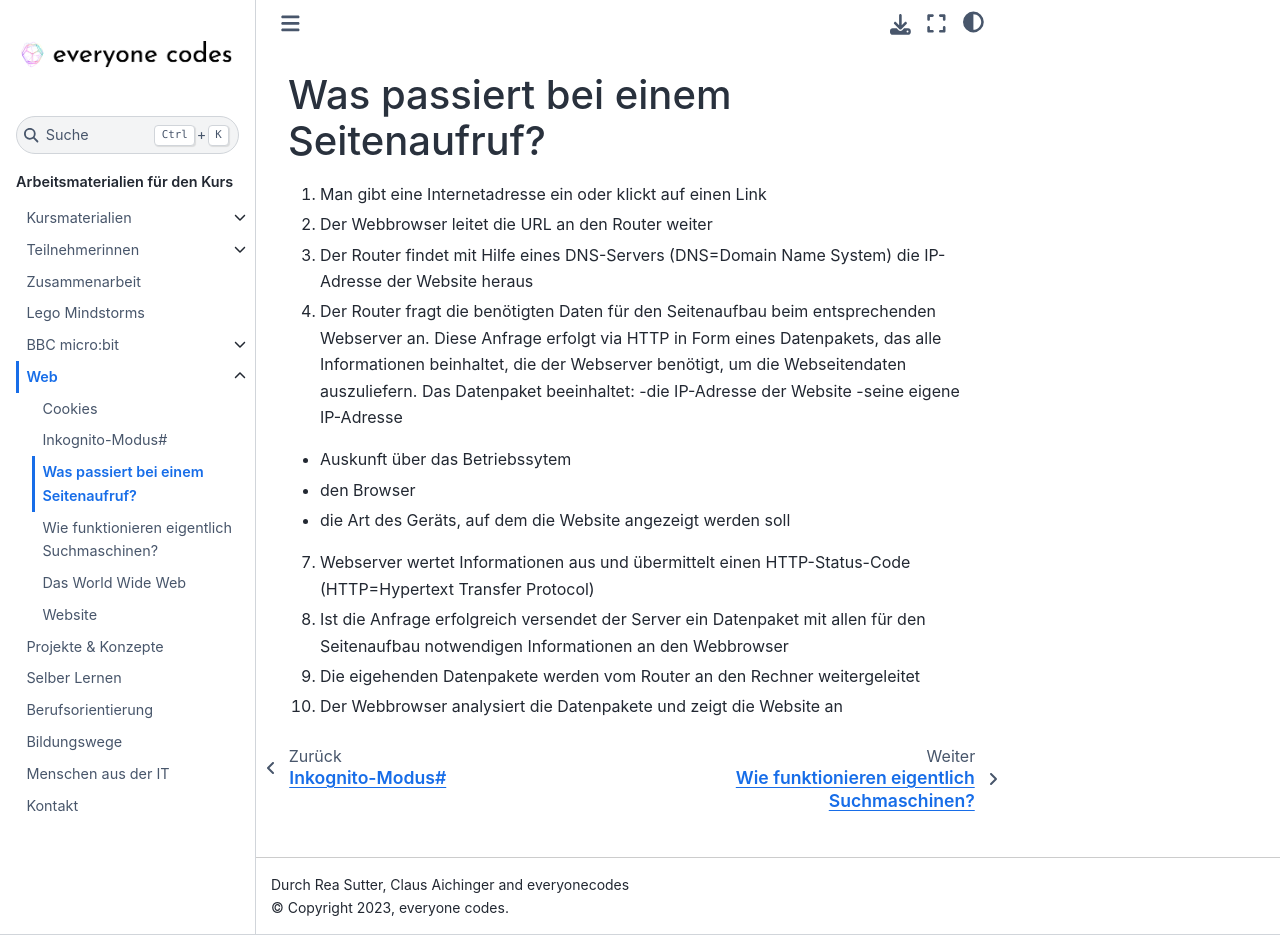
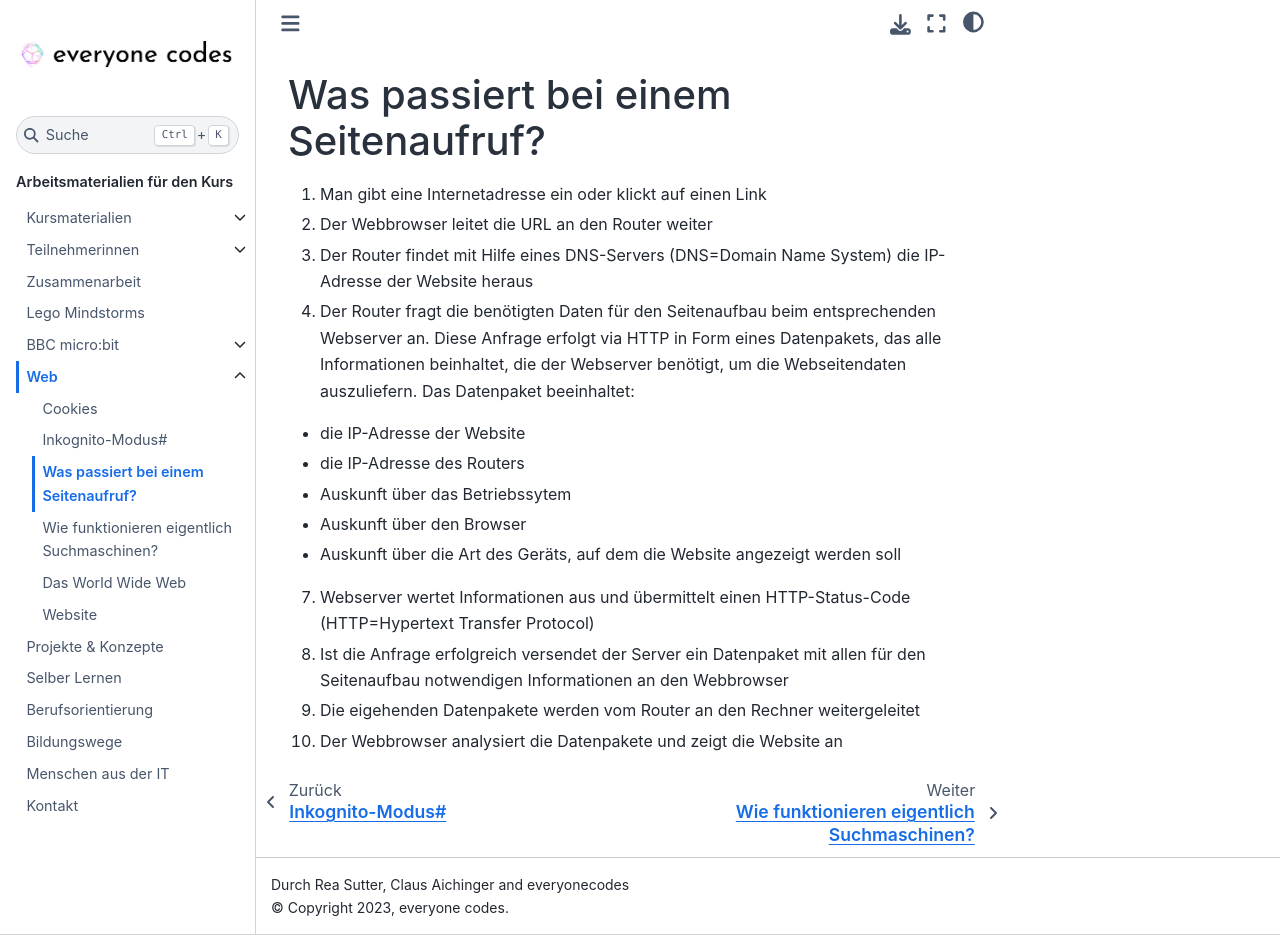
Before and after one commit to ec-mentors/IT-ist-das-was-fuer-mich-i05, a Sphinx documentation site: the page built from source/web/seitenaufruf_www.md, in a window 1280 px wide and 935 px high. Built offline with Sphinx 7.4.7 and the Sphinx Book theme 1.1.4, drawn with Linux system fonts in a browser that asks for light colours.

Commit message:
Update seitenaufruf_www.md

```diff
--- a/source/web/seitenaufruf_www.md
+++ b/source/web/seitenaufruf_www.md
@@ -2,12 +2,13 @@
 1. Man gibt eine Internetadresse ein oder klickt auf einen Link
 2. Der Webbrowser leitet die URL an den Router weiter
 3. Der Router findet mit Hilfe eines DNS-Servers (DNS=Domain Name System) die IP-Adresse der Website heraus
-4. Der Router fragt die benötigten Daten für den Seitenaufbau beim entsprechenden Webserver an. Diese Anfrage erfolgt via HTTP in Form eines Datenpakets, das alle Informationen beinhaltet, die der Webserver benötigt, um die Webseitendaten auszuliefern. Das Datenpaket beeinhaltet:
- -die IP-Adresse der Website
- -seine eigene IP-Adresse
+4. Der Router fragt die benötigten Daten für den Seitenaufbau beim entsprechenden Webserver an. Diese Anfrage erfolgt via HTTP in Form eines Datenpakets, das alle Informationen beinhaltet, die der Webserver benötigt, um die Webseitendaten auszuliefern.
+Das Datenpaket beeinhaltet:
+ - die IP-Adresse der Website
+ - die IP-Adresse des Routers
  - Auskunft über das Betriebssytem
- - den Browser
- - die Art des Geräts, auf dem die Website angezeigt werden soll
+ - Auskunft über den Browser
+ - Auskunft über die Art des Geräts, auf dem die Website angezeigt werden soll
 7. Webserver wertet Informationen aus und übermittelt einen HTTP-Status-Code (HTTP=Hypertext Transfer Protocol)
 8. Ist die Anfrage erfolgreich versendet der Server ein Datenpaket mit allen für den Seitenaufbau notwendigen Informationen an den Webbrowser
 9. Die eigehenden Datenpakete werden vom Router an den Rechner weitergeleitet
```
